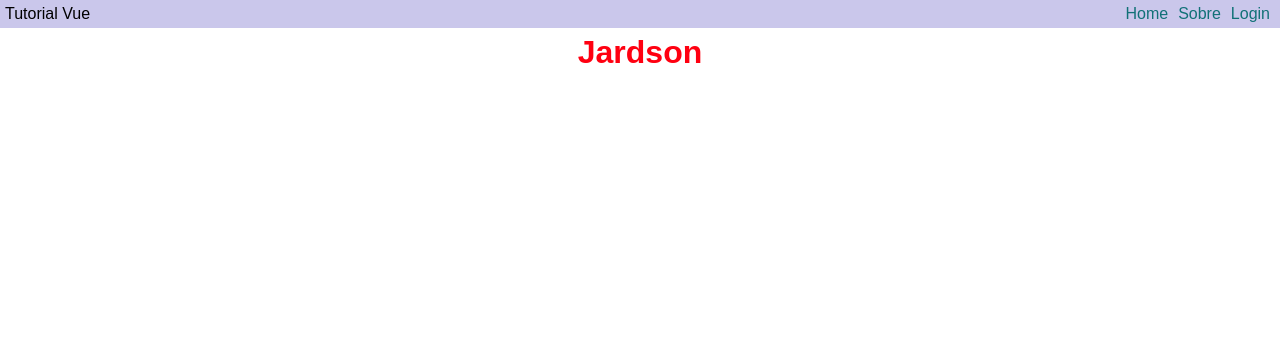
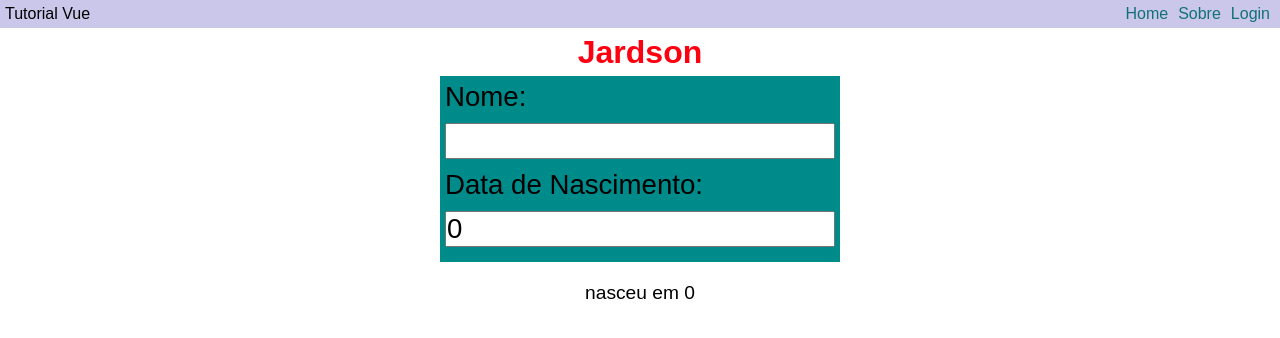
Before and after one commit to jardsonalan/anotacoes-vue3js, a Vue app in the folder Pablo Codes/app/: page / in a window 1280 px wide. Shown: the top 338 px of the page. Built offline with nearby package versions, Linux system fonts and the light colour scheme.

Commit message:
update: ref; reactive

```diff
--- a/Pablo Codes/app/src/App.vue
+++ b/Pablo Codes/app/src/App.vue
@@ -1,12 +1,18 @@
 <script setup lang="ts">
 import Cabecalho from './components/OCabecalho.vue';
+import Usuario from './components/OUsuario.vue';
 </script> <!-- Toda lógica: JavaScript ou TypeScript -->
 
 <template>
   <NavBar />
+
   <header>
     <Cabecalho />
   </header>
+
+  <main>
+    <Usuario />
+  </main>
 </template> <!-- Camada de visualização: HTML -->
 
 <style>
--- /dev/null
+++ b/Pablo Codes/app/src/components/OUsuario.vue
@@ -0,0 +1,52 @@
+<script setup lang="ts">
+import { reactive } from 'vue';
+
+// Ref: específico para tipos primitivos: string, number, boolean
+// const nome = ref('Jardson Alan');
+// const dataNascimento = ref(0);
+// const idade = ref(19);
+
+// Alterar o valor da propriedade (idade)
+// idade.value = 38;
+// console.log(idade.value);
+
+// Reactive: focado em objetos
+const pessoa = reactive ({
+    nome: '',
+    dataNascimento: 0,
+    idade: 0
+});
+// Alterar o valor da propriedade (idade)
+console.log(pessoa.idade = 19);
+
+</script>
+
+<template>
+    <div>
+        <form class="formulario">
+            <label for="nome">Nome:</label><br>
+            <input type="text" id="nome" name="nome" v-model="pessoa.nome" /><br/>
+            <label for="dataNascimento">Data de Nascimento:</label><br>
+            <input type="number" id="dataNascimento" name="dataNascimento" v-model="pessoa.dataNascimento" /><br/>
+        </form>
+    </div>
+
+    <p style="text-align: center; margin: 20px 0;">{{ pessoa.nome }} nasceu em {{ pessoa.dataNascimento }}</p>
+</template>
+
+<style scoped>
+    * {
+        font-size: 1.2em;
+    }
+    .formulario {
+        margin: 0 auto;
+        padding: 5px;
+        width: 400px;
+        background-color: darkcyan;
+    }
+
+    #nome, #dataNascimento {
+        margin: 10px 0;
+        width: 100%;
+    }
+</style>
```
